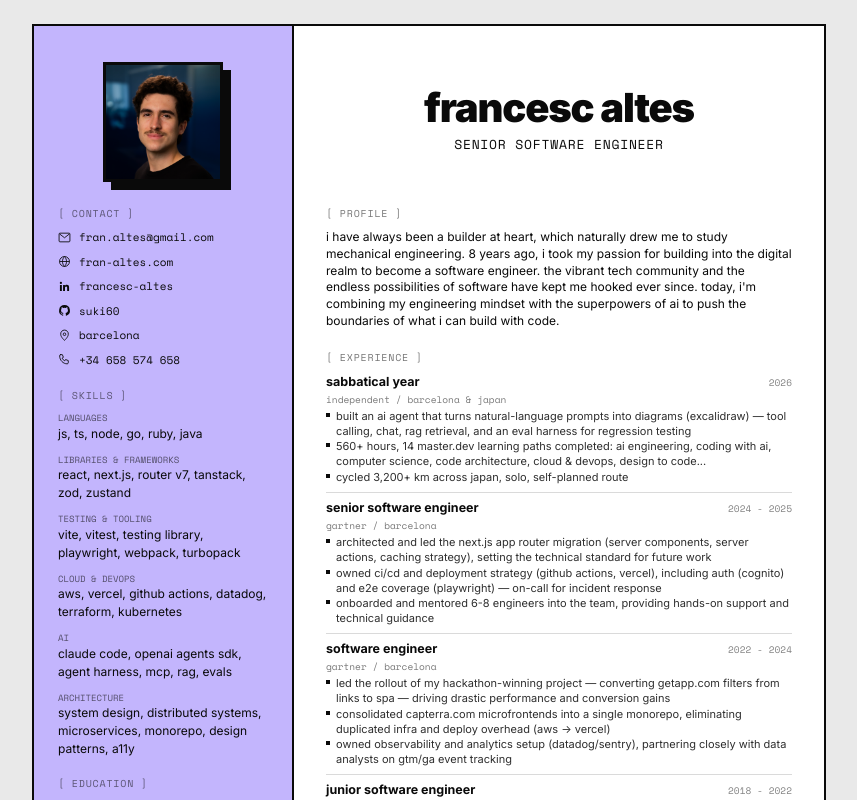
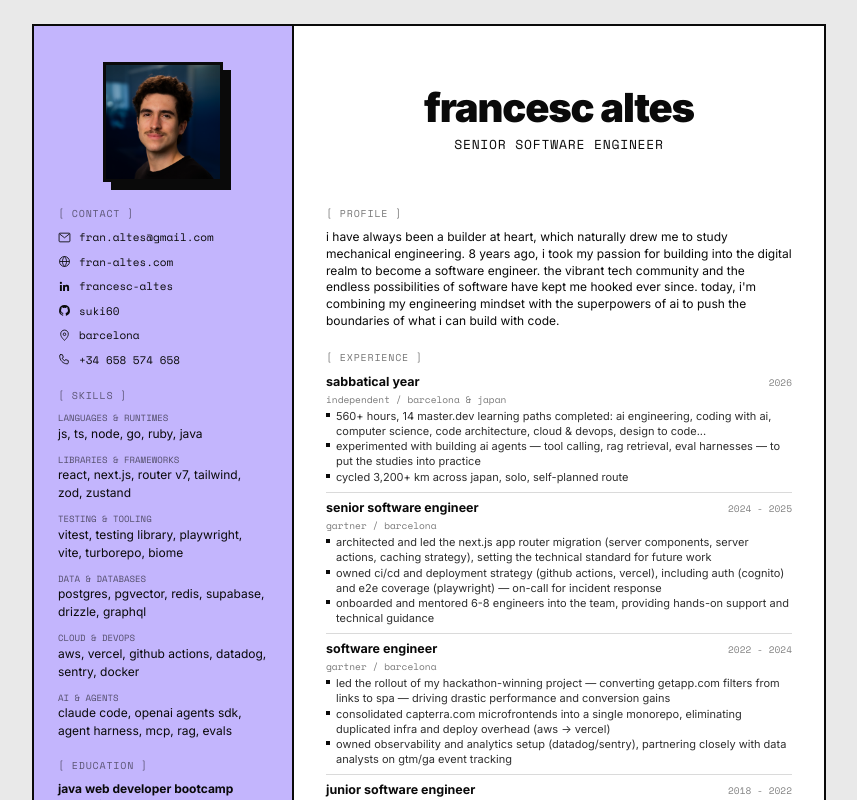
Before and after one commit to suki60/cv, a React (Vite) app: page / in a window 1280 px wide. Shown: the top 800 px of the page, without its empty margins (211-1068 px from the left). Built offline with nearby package versions, Linux system fonts and the light colour scheme.

Commit message:
upd: content

```diff
--- a/src/cvData.jsx
+++ b/src/cvData.jsx
@@ -60,34 +60,41 @@ export const contact = [
 
 export const skills = [
   {
-    cat: 'languages',
+    cat: 'languages & runtimes',
     items: ['js, ts', 'node', 'go', 'ruby', 'java'],
   },
   {
     cat: 'libraries & frameworks',
-    items: ['react', 'next.js', 'router v7', 'tanstack', 'zod', 'zustand'],
+    items: ['react', 'next.js', 'router v7', 'tailwind', 'zod', 'zustand'],
   },
   {
     cat: 'testing & tooling',
-    items: ['vite', 'vitest', 'testing library', 'playwright', 'webpack', 'turbopack'],
+    items: [
+      'vitest',
+      'testing library',
+      'playwright',
+      'vite',
+      'turborepo',
+      'biome',
+    ],
+  },
+  {
+    cat: 'data & databases',
+    items: ['postgres', 'pgvector', 'redis', 'supabase', 'drizzle', 'graphql'],
   },
   {
     cat: 'cloud & devops',
-    items: ['aws', 'vercel', 'github actions', 'datadog', 'terraform', 'kubernetes'],
+    items: ['aws', 'vercel', 'github actions', 'datadog', 'sentry', 'docker'],
   },
   {
-    cat: 'ai',
-    items: ['claude code', 'openai agents sdk', 'agent harness', 'mcp', 'rag', 'evals'],
-  },
-  {
-    cat: 'architecture',
+    cat: 'ai & agents',
     items: [
-      'system design',
-      'distributed systems',
-      'microservices',
-      'monorepo',
-      'design patterns',
-      'a11y',
+      'claude code',
+      'openai agents sdk',
+      'agent harness',
+      'mcp',
+      'rag',
+      'evals',
     ],
   },
 ];
@@ -124,8 +131,8 @@ export const experience = [
     loc: 'barcelona & japan',
     time: '2026',
     bullets: [
-      'built an ai agent that turns natural-language prompts into diagrams (excalidraw) — tool calling, chat, rag retrieval, and an eval harness for regression testing',
       '560+ hours, 14 master.dev learning paths completed: ai engineering, coding with ai, computer science, code architecture, cloud & devops, design to code...',
+      'experimented with building ai agents — tool calling, rag retrieval, eval harnesses — to put the studies into practice',
       'cycled 3,200+ km across japan, solo, self-planned route',
     ],
   },
```
